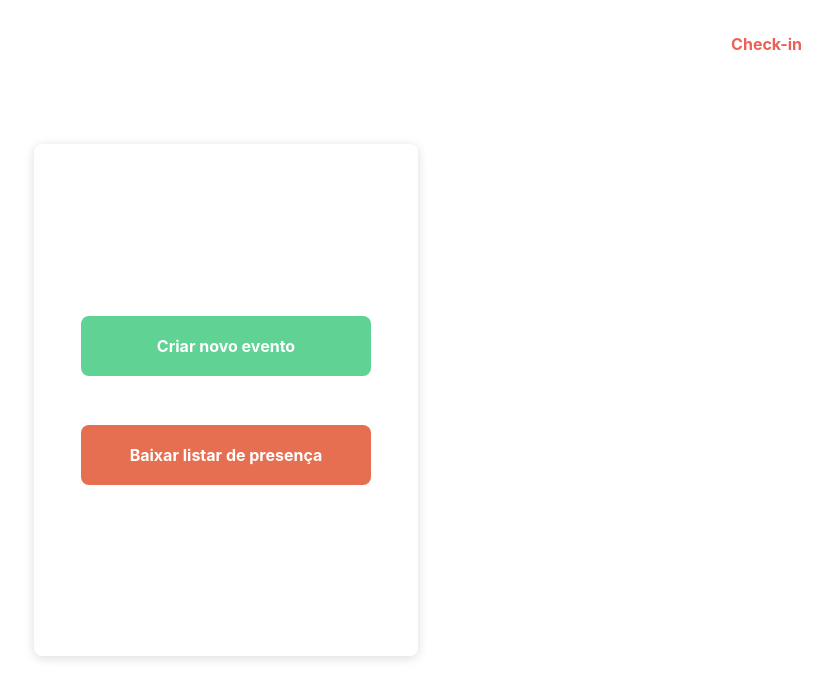
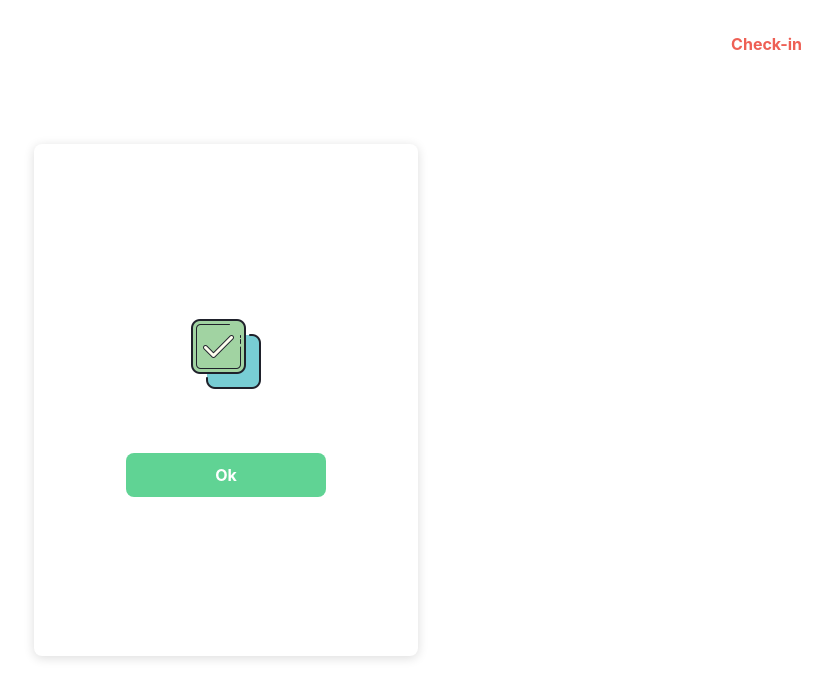
Before and after one commit to ernestosjunior/checkin-app, a React (Create React App) app: page /gerenciar in a window 1280 px wide. Shown: the top 698 px of the page, without its empty margins (414-1246 px from the left). Built offline with nearby package versions, Linux system fonts and the light colour scheme.

Commit message:
feat: finish pages

```diff
--- a/src/pages/Admin/containers/GetList/index.tsx
+++ /dev/null
@@ -1,10 +0,0 @@
-import React from "react";
-import { BaseLayout } from "../../../../components";
-
-export const GetList: React.FC = () => {
-  return (
-    <BaseLayout>
-      <></>
-    </BaseLayout>
-  );
-};
--- a/src/pages/Admin/containers/NewEvent/index.tsx
+++ b/src/pages/Admin/containers/NewEvent/index.tsx
@@ -10,8 +10,13 @@ interface NewEventProps {
   setContainer: (state: string) => void;
 }
 
+function addMinutes(data: Date, mins: number) {
+  return new Date(data.getTime() + mins * 60000);
+}
+
 export const NewEvent: React.FC<NewEventProps> = ({ setContainer }) => {
-  const [value, onChange] = useState(new Date());
+  const [value, onChange] = useState(addMinutes(new Date(), 30));
+
   return (
     <BaseLayout>
       <section className={styles.newEvent}>
--- a/src/pages/Admin/containers/index.ts
+++ b/src/pages/Admin/containers/index.ts
@@ -1,2 +1 @@
 export { NewEvent } from "./NewEvent";
-export { GetList } from "./GetList";
--- a/src/pages/Admin/index.module.css
+++ b/src/pages/Admin/index.module.css
@@ -1,4 +1,5 @@
-.options {
+.options,
+.success {
   width: 100%;
   height: 100%;
   display: flex;
--- a/src/pages/Admin/index.tsx
+++ b/src/pages/Admin/index.tsx
@@ -2,17 +2,31 @@ import React, { useState } from "react";
 import { BaseLayout, Button } from "../../components";
 import styles from "./index.module.css";
 import { NewEvent } from "./containers";
+import { ReactComponent as Logo } from "../../assets/logo.svg";
+import { ReactComponent as Success } from "../../assets/success.svg";
 
 export const AdminPage = () => {
-  const [container, setContainer] = useState("");
+  const [container, setContainer] = useState("success");
 
   if (container === "newEvent") {
     return <NewEvent setContainer={setContainer} />;
   }
 
+  if (container === "success") {
+    return (
+      <BaseLayout>
+        <div className={styles.success}>
+          <Success />
+          <Button label="Ok" onClick={() => setContainer("Fim")} />
+        </div>
+      </BaseLayout>
+    );
+  }
+
   return (
     <BaseLayout>
       <div className={styles.options}>
+        <Logo />
         <Button
           label="Criar novo evento"
           onClick={() => setContainer("newEvent")}
```
Also changed, not shown: src/assets/success.svg (added), src/pages/Admin/containers/GetList/index.module.css (deleted).
